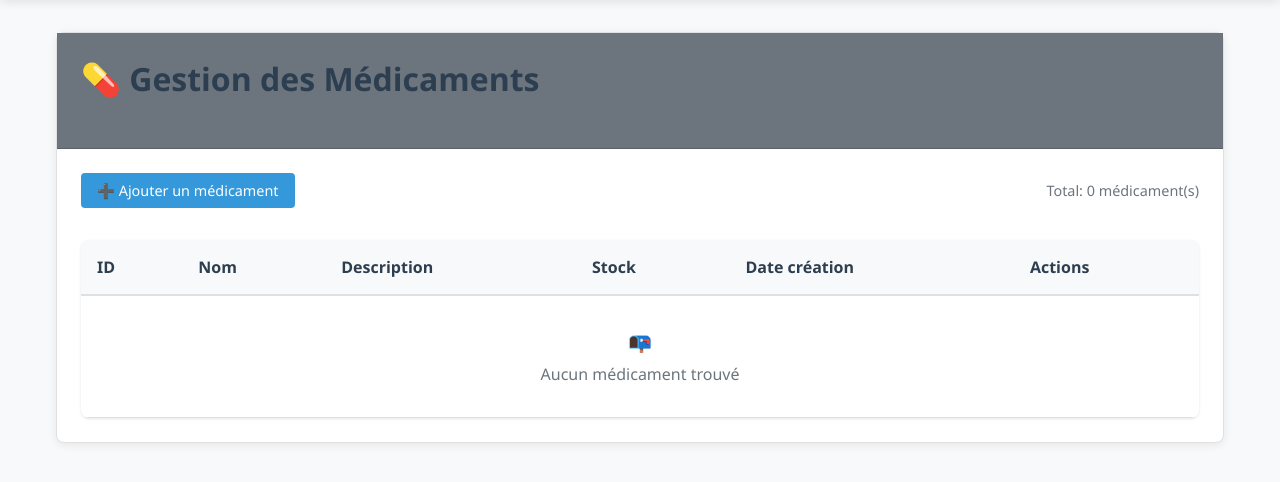
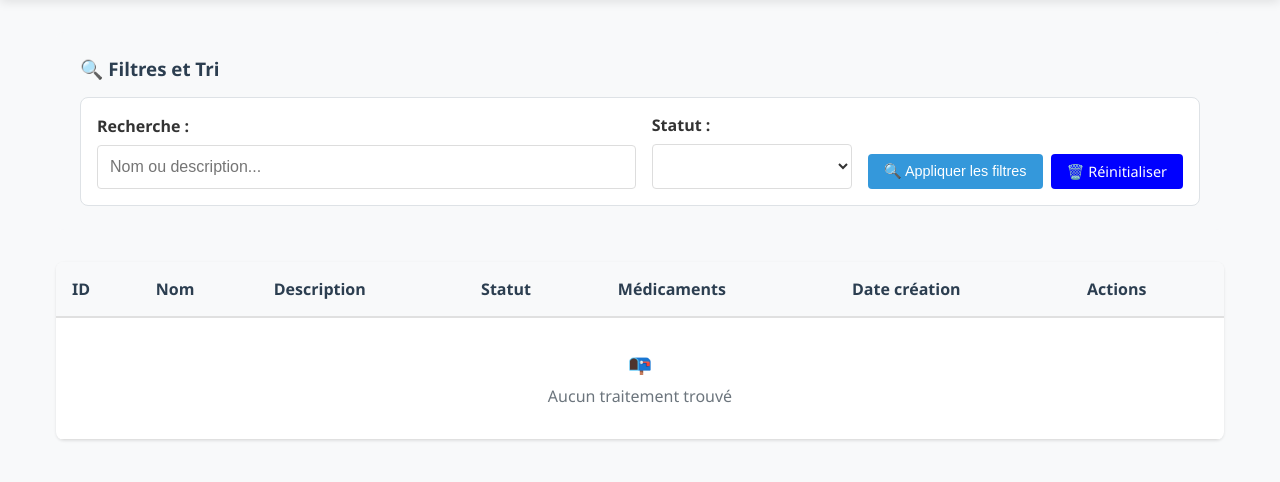
Before and after one commit to YassineShili02/VetCare, a Symfony app: template templates/backoffice/medicament/index.html.twig in a window 1280 px wide. Shown: the part 66-548 px from the top of the page. Run offline with Twig, Linux system fonts and the light colour scheme; the template is opened without the code that fills it, so the values that code supplies are empty; some libraries are stand-ins or nearby versions.

Commit message:
Ajout des fonctionnalités Medicament et Traitement - Contrôleurs, Repository et templates

```diff
--- a/templates/backoffice/base.html.twig
+++ b/templates/backoffice/base.html.twig
@@ -4,7 +4,48 @@
     <meta charset="UTF-8">
     <meta name="viewport" content="width=device-width, initial-scale=1.0">
     <title>{% block title %}Backoffice Vétérinaire{% endblock %}</title>
-    <style>
+   <style>
+
+       /* Styles pour les filtres */
+       .filter-form {
+           background: white;
+           padding: 1rem;
+           border-radius: 8px;
+           border: 1px solid #dee2e6;
+       }
+
+       .filter-form .form-group {
+           margin-bottom: 0;
+       }
+
+       .sort-link {
+           color: #3498db;
+           text-decoration: none;
+           display: flex;
+           align-items: center;
+           gap: 5px;
+       }
+
+       .sort-link:hover {
+           color: #2980b9;
+           text-decoration: underline;
+       }
+
+       .active-filters {
+           background: #e3f2fd;
+           padding: 1rem;
+           border-radius: 8px;
+           margin-bottom: 1rem;
+           border-left: 4px solid #2196f3;
+       }
+
+       .active-filters span {
+           background: #bbdefb;
+           padding: 0.2rem 0.5rem;
+           border-radius: 4px;
+           margin-right: 0.5rem;
+           font-size: 0.9rem;
+       }
         * {
             margin: 0;
             padding: 0;
@@ -66,14 +107,13 @@
             margin-bottom: 2rem;
             border: 1px solid #e0e0e0;
         }
-    .card-header {
-        background: #6c757d; /* Gris Bootstrap */
-        color: white; /* Texte blanc pour meilleur contraste */
-        padding: 1.5rem;
-        border-bottom: 1px solid #5a6268;
-    }
 
-
+        .card-header {
+            background: #0000FF;
+            color: white;
+            padding: 1.5rem;
+            border-bottom: 1px solid #6ab7d8;
+        }
 
         .card-body {
             padding: 1.5rem;
@@ -142,7 +182,7 @@
         }
 
         .btn-secondary {
-            background: #6c757d;
+            background:#0000FF;
         }
 
         .btn:hover {
@@ -203,12 +243,12 @@
             min-width: 100px;
         }
 
-        .statut-pending { background: #fff3cd; color: #856404; border: 1px solid #ffeaa7; }
-        .statut-in_progress { background: #cce7ff; color: #004085; border: 1px solid #b3d7ff; }
-        .statut-completed { background: #d4edda; color: #155724; border: 1px solid #c3e6cb; }
-        .statut-cancelled { background: #f8d7da; color: #721c24; border: 1px solid #f5c6cb; }
-        .statut-accepted { background: #d1ecf1; color: #0c5460; border: 1px solid #bee5eb; }
-        .statut-refused { background: #f8d7da; color: #721c24; border: 1px solid #f5c6cb; }
+        .statut-pending { background: #87CEEB; color: white; border: 1px solid #6ab7d8; }
+        .statut-in_progress { background: #87CEEB; color: white; border: 1px solid #6ab7d8; }
+        .statut-completed { background: #87CEEB; color: white; border: 1px solid #6ab7d8; }
+        .statut-cancelled { background: #87CEEB; color: white; border: 1px solid #6ab7d8; }
+        .statut-accepted { background: #87CEEB; color: white; border: 1px solid #6ab7d8; }
+        .statut-refused { background: #87CEEB; color: white; border: 1px solid #6ab7d8; }
 
         .stock-indicator {
             padding: 0.4rem 0.8rem;
@@ -220,9 +260,9 @@
             min-width: 80px;
         }
 
-        .stock-high { background: #d4edda; color: #155724; border: 1px solid #c3e6cb; }
-        .stock-medium { background: #fff3cd; color: #856404; border: 1px solid #ffeaa7; }
-        .stock-low { background: #f8d7da; color: #721c24; border: 1px solid #f5c6cb; }
+        .stock-high { background: #0000FF; color: white; border: 1px solid #6ab7d8; }
+        .stock-medium { background: #0000FF; color: white; border: 1px solid #6ab7d8; }
+        .stock-low { background: #0000FF; color: white; border: 1px solid #6ab7d8; }
 
         .page-title {
             color: #2c3e50;
--- a/templates/backoffice/medicament/index.html.twig
+++ b/templates/backoffice/medicament/index.html.twig
@@ -1,21 +1,50 @@
 {% extends 'backoffice/base.html.twig' %}
 
-{% block title %}Gestion des Médicaments{% endblock %}
+{% block title %}Gestion des Traitements{% endblock %}
 
 {% block body %}
-<div class="card">
-    <div class="card-header">
-        <h1 class="page-title">💊 Gestion des Médicaments</h1>
-    </div>
-    <div class="card-body">
-        <div style="display: flex; justify-content: space-between; align-items: center; margin-bottom: 2rem;">
-            <a href="{{ path('app_medicament_new') }}" class="btn btn-primary">
-                ➕ Ajouter un médicament
-            </a>
-            <div style="color: #6c757d; font-size: 0.9rem;">
-                Total: {{ medicaments|length }} médicament(s)
+<!-- FORME DE FILTRAGE -->
+<div class="filters-section" style="margin-bottom: 2rem; background: #f8f9fa; padding: 1.5rem; border-radius: 8px;">
+    <h3 style="margin-bottom: 1rem; color: #2c3e50;">🔍 Filtres et Tri</h3>
+
+    <form method="get" action="{{ path('app_traitement_index') }}" class="filter-form">
+        <div style="display: flex; flex-wrap: wrap; gap: 1rem; align-items: flex-end;">
+
+            <!-- BARRE DE RECHERCHE -->
+            <div class="form-group" style="flex: 1; min-width: 250px;">
+                <label for="search" style="display: block; margin-bottom: 0.5rem; font-weight: 600;">Recherche :</label>
+                <input type="text"
+                       id="search"
+                       name="search"
+                       value="{{ currentSearch }}"
+                       class="form-control"
+                       placeholder="Nom ou description...">
+            </div>
+
+            <!-- FILTRE PAR STATUT -->
+            <div class="form-group" style="min-width: 200px;">
+                <label for="statut" style="display: block; margin-bottom: 0.5rem; font-weight: 600;">Statut :</label>
+                <select id="statut" name="statut" class="form-control">
+                    {% for key, label in statuts %}
+                        <option value="{{ key }}" {{ currentStatut == key ? 'selected' : '' }}>
+                            {{ label }}
+                        </option>
+                    {% endfor %}
+                </select>
+            </div>
+
+            <!-- BOUTONS D'ACTION -->
+            <div class="form-group" style="display: flex; gap: 0.5rem;">
+                <button type="submit" class="btn btn-primary" style="white-space: nowrap;">
+                    🔍 Appliquer les filtres
+                </button>
+                <a href="{{ path('app_traitement_index') }}" class="btn btn-secondary">
+                    🗑️ Réinitialiser
+                </a>
             </div>
         </div>
+    </form>
+</div>
 
         <table class="table">
             <thead>
@@ -23,52 +52,66 @@
                     <th>ID</th>
                     <th>Nom</th>
                     <th>Description</th>
-                    <th>Stock</th>
+                    <th>Statut</th>
+                    <th>Médicaments</th>
                     <th>Date création</th>
                     <th>Actions</th>
                 </tr>
             </thead>
             <tbody>
-            {% for medicament in medicaments %}
+            {% for traitement in traitements %}
                 <tr>
-                    <td><strong>#{{ medicament.id }}</strong></td>
+                    <td><strong>#{{ traitement.id }}</strong></td>
                     <td>
-                        <div style="font-weight: 600; color: #2c3e50;">{{ medicament.nom }}</div>
+                        <div style="font-weight: 600; color: #2c3e50;">{{ traitement.nom }}</div>
                     </td>
                     <td>
                         <div style="max-width: 200px;">
-                            {{ medicament.description|default('Aucune description')|slice(0, 60) }}
-                            {% if medicament.description and medicament.description|length > 60 %}...{% endif %}
+                            {{ traitement.description|default('Aucune description')|slice(0, 60) }}
+                            {% if traitement.description and traitement.description|length > 60 %}...{% endif %}
                         </div>
                     </td>
                     <td>
-                        <span class="stock-indicator {{ medicament.stock > 10 ? 'stock-high' : (medicament.stock > 0 ? 'stock-medium' : 'stock-low') }}">
-                            {{ medicament.stock }} unités
+                        <span class="statut-badge statut-{{ traitement.statut }}">
+                            {% if traitement.statut == 'pending' %}⏳ En attente
+                            {% elseif traitement.statut == 'in_progress' %}🔄 En cours
+                            {% elseif traitement.statut == 'completed' %}✅ Terminé
+                            {% elseif traitement.statut == 'cancelled' %}❌ Annulé
+                            {% elseif traitement.statut == 'accepted' %}👍 Accepté
+                            {% elseif traitement.statut == 'refused' %}👎 Refusé
+                            {% endif %}
                         </span>
                     </td>
-                    <td>{{ medicament.dateCreation|date('d/m/Y H:i') }}</td>
+                    <td>
+                        {% if traitement.medicaments|length > 0 %}
+                            <span style="color: #27ae60; font-weight: 600;">{{ traitement.medicaments|length }}</span> médicament(s)
+                        {% else %}
+                            <span style="color: #6c757d;">Aucun</span>
+                        {% endif %}
+                    </td>
+                    <td>{{ traitement.dateCreation|date('d/m/Y H:i') }}</td>
                     <td>
                         <div class="actions">
-                            <a href="{{ path('app_medicament_show', {'id': medicament.id}) }}" class="btn btn-info" title="Voir détails">
+                            <a href="{{ path('app_traitement_show', {'id': traitement.id}) }}" class="btn btn-info" title="Voir détails">
                                 👁️
                             </a>
-                            <a href="{{ path('app_medicament_edit', {'id': medicament.id}) }}" class="btn btn-warning" title="Modifier">
+                            <a href="{{ path('app_traitement_edit', {'id': traitement.id}) }}" class="btn btn-warning" title="Modifier">
                                 ✏️
                             </a>
-                            <form method="post" action="{{ path('app_medicament_delete', {'id': medicament.id}) }}"
-                                  onsubmit="return confirm('Êtes-vous sûr de vouloir supprimer ce médicament ?');"
+                            <form method="post" action="{{ path('app_traitement_delete', {'id': traitement.id}) }}"
+                                  onsubmit="return confirm('Êtes-vous sûr de vouloir supprimer ce traitement ?');"
                                   style="display: inline;">
-                                <input type="hidden" name="_token" value="{{ csrf_token('delete' ~ medicament.id) }}">
-                                <button class="btn btn-danger" title="Supprimer">🗑️</button>
+                                <input type="hidden" name="_token" value="{{ csrf_token('delete' ~ traitement.id) }}">
+                                <button class="btn btn-secondary" title="Supprimer">🗑️</button>
                             </form>
                         </div>
                     </td>
                 </tr>
             {% else %}
                 <tr>
-                    <td colspan="6" style="text-align: center; padding: 2rem; color: #6c757d;">
+                    <td colspan="7" style="text-align: center; padding: 2rem; color: #6c757d;">
                         <div style="font-size: 1.2rem; margin-bottom: 0.5rem;">📭</div>
-                        Aucun médicament trouvé
+                        Aucun traitement trouvé
                     </td>
                 </tr>
             {% endfor %}
```
Also changed, not shown: src/Controller/MedicamentController.php (+26 -2 lines), src/Controller/SecurityController.php (+194 -55 lines), src/Controller/TraitementController.php (+30 -2 lines), src/Repository/MedicamentRepository.php (+50 -0 lines), src/Repository/TraitementRepository.php (+41 -0 lines), templates/backoffice/traitement/index.html.twig (+41 -12 lines), templates/home/index.html.twig (+15 -12 lines).
